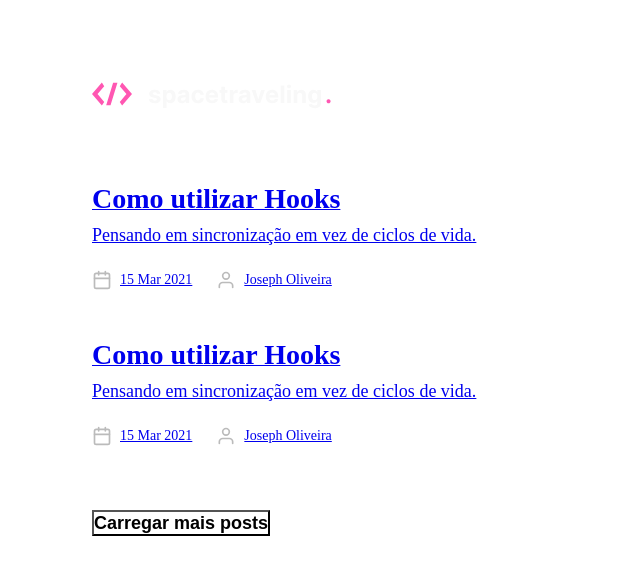
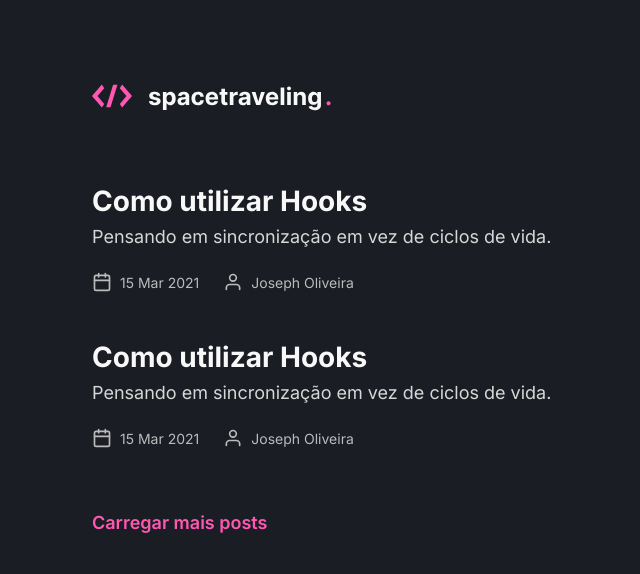
Before and after one commit to matheus-neves/ignite-reactjs-challenge-spacetraveling, a Next.js app: page / in a window 1280 px wide. Shown: the top 574 px of the page, without its empty margins (204-844 px from the left). Built offline with nearby package versions, Linux system fonts and the light colour scheme.

Commit message:
feat: Added global styles

```diff
--- a/src/styles/globals.scss
+++ b/src/styles/globals.scss
@@ -1,7 +1,45 @@
 * {
-  box-sizing: border-box;
   margin: 0;
   padding: 0;
+  box-sizing: border-box;
 }
 
-// TODO
+:root {
+  --black: #1A1D23;
+  --pink: #FF57B2;
+
+  --gray-100: #F8F8F8;
+  --gray-500: #D7D7D7;
+  --gray-800: #BBBBBB;
+}
+
+@media(max-width: 1080px) {
+  html {
+    font-size: 93.75%;
+  }
+}
+
+@media(max-width: 720px) {
+  html {
+    font-size: 87.5%;
+  }
+}
+
+body {
+  background: var(--black);
+  color: var(--gray-100);
+}
+
+body, input, textarea, select, button {
+  font: 400 1rem "Inter", sans-serif;
+}
+
+button {
+  cursor: pointer;
+  border: 0;
+}
+
+a {
+  color: inherit;
+  text-decoration: none;
+}
```
